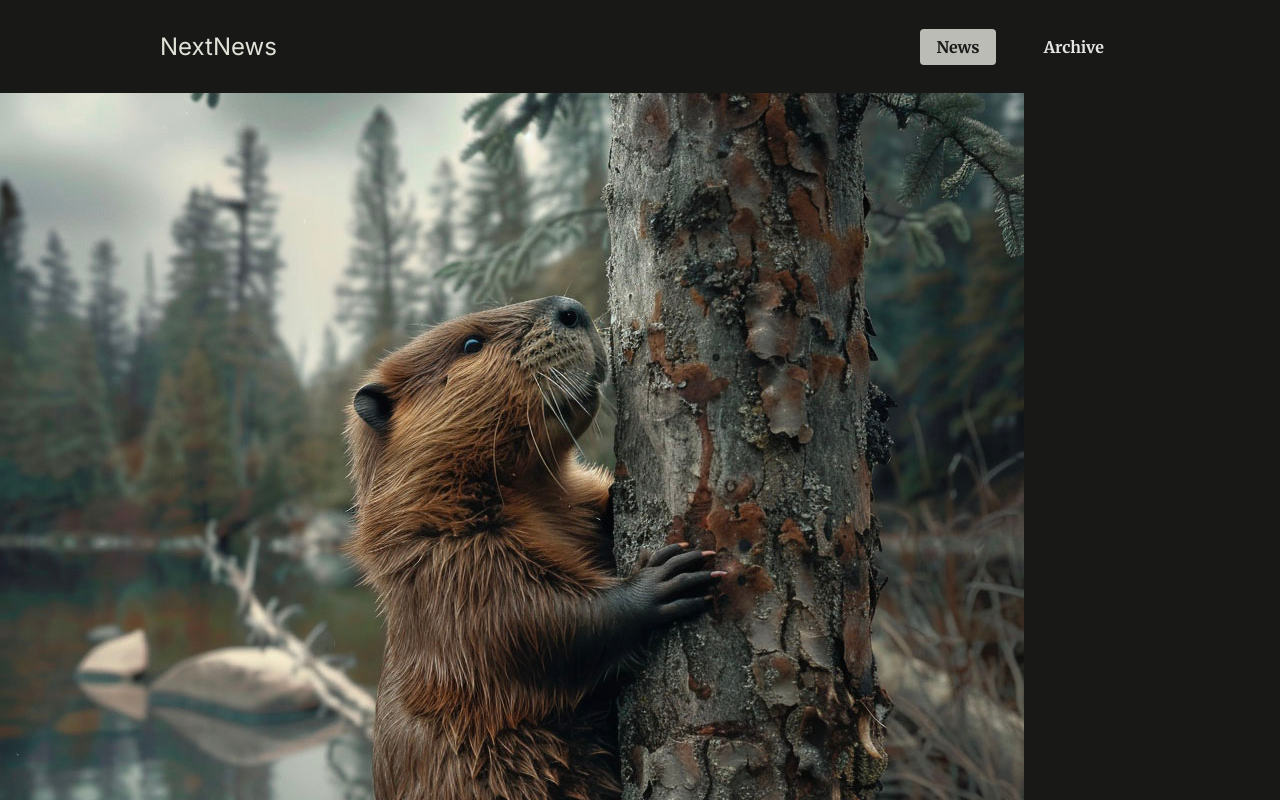
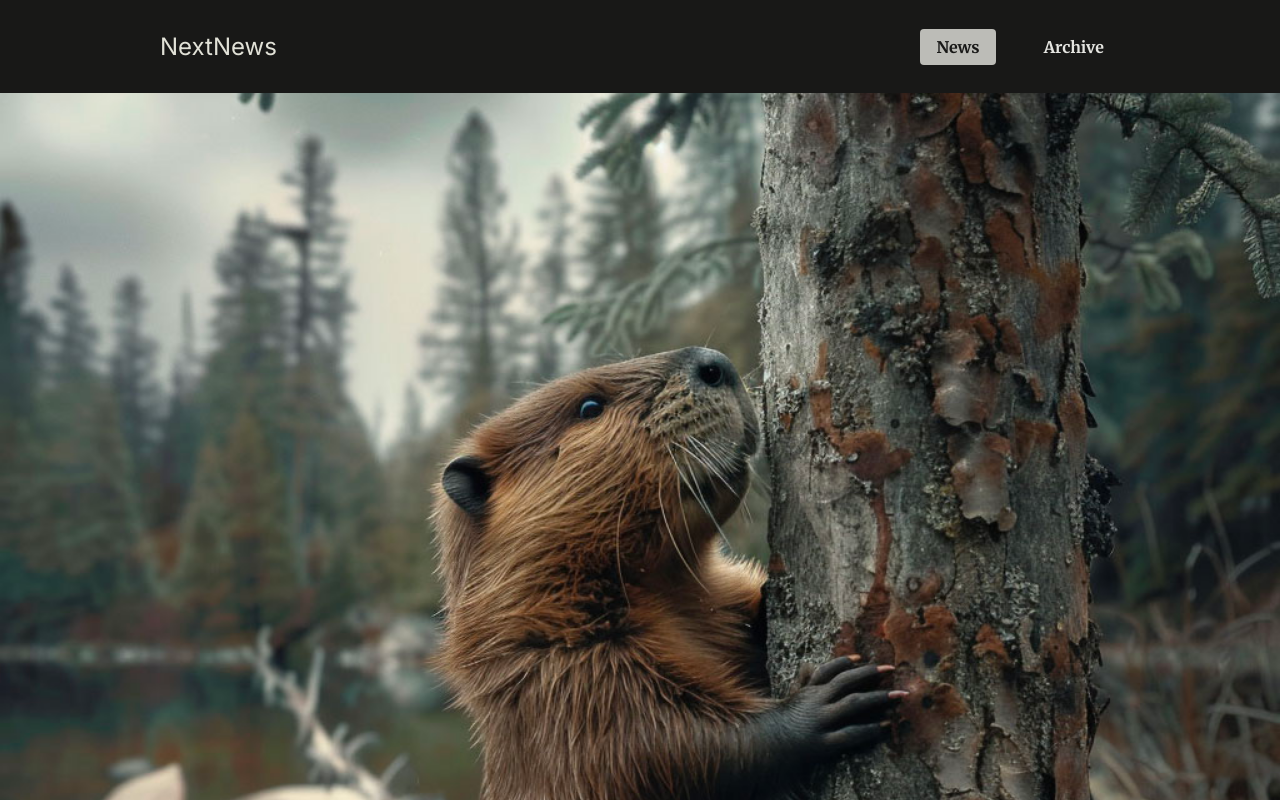
Before and after one commit to dydals3440/next-study, a Next.js app: page /news/beaver-plague/image in a window 1280 px wide. Shown: the top 800 px of the page. Built offline with nearby package versions, Linux system fonts and the light colour scheme.

Commit message:
feat: router.back을 통해 modal background 클릭시 모달나가기 구현

```diff
--- a/app/globals.css
+++ b/app/globals.css
@@ -193,3 +193,13 @@ ul {
   text-align: center;
   margin-top: 3rem;
 }
+
+.fullscreen-image {
+  width: 100%;
+}
+
+.fullscreen-image img {
+  width: 100%;
+  height: 100%;
+  object-fit: contain;
+}
--- /dev/null
+++ b/app/news/[slug]/@modal/default.js
@@ -0,0 +1,4 @@
+// 해당 경로에 컴포넌트가 전혀 없으므로, 렌더링 할게 없다고 알려야함.
+export default function ModalDefaultPage() {
+	return null;
+}
--- a/app/news/[slug]/image/page.jsx
+++ b/app/news/[slug]/image/page.jsx
@@ -1,5 +1,6 @@
+import { notFound } from 'next/navigation';
+
 import { DUMMY_NEWS } from '@/dummy-news';
-import { notFound } from 'next/navigation';
 
 export default function ImagePage({ params }) {
 	const newsItemSlug = params.slug;
@@ -8,6 +9,7 @@ export default function ImagePage({ params }) {
 	if (!newsItem) {
 		notFound();
 	}
+	console.log(newsItem.image);
 
 	return (
 		<div className="fullscreen-image">
--- /dev/null
+++ b/app/news/[slug]/layout.jsx
@@ -0,0 +1,8 @@
+export default function NewsDetailLayout({ children, modal }) {
+	return (
+		<>
+			{modal}
+			{children}
+		</>
+	);
+}
--- a/app/news/[slug]/page.jsx
+++ b/app/news/[slug]/page.jsx
@@ -1,6 +1,7 @@
+import { notFound } from 'next/navigation';
+import Link from 'next/link';
+
 import { DUMMY_NEWS } from '@/dummy-news';
-import Link from 'next/link';
-import { notFound } from 'next/navigation';
 
 export default function NewsDetailPage({ params }) {
 	const newsSlug = params.slug;
```
Also changed, not shown: app/news/[slug]/(.)image/page.js (deleted, +0 -20 lines), app/news/[slug]/@modal/(.)image/page.jsx (added, +29 -0 lines), app/news/[slug]/not-found.jsx (renamed from app/news/not-found.jsx).
